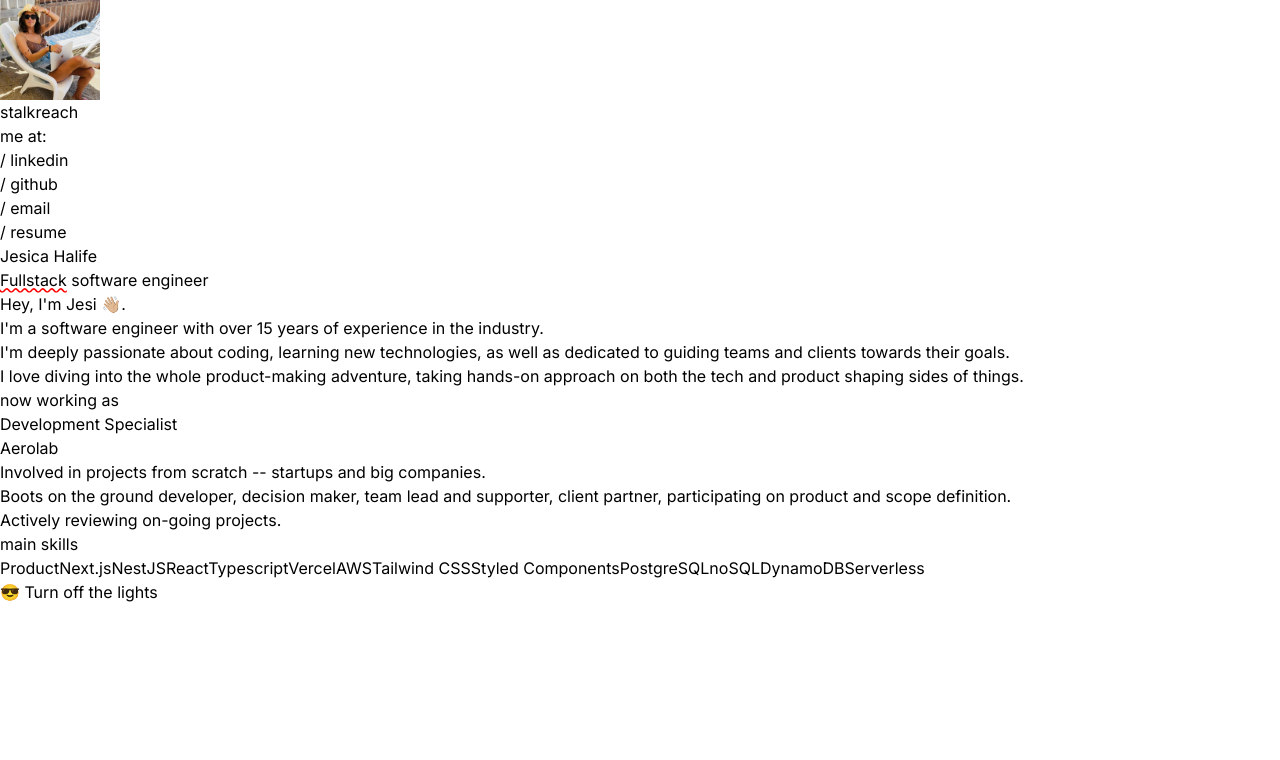
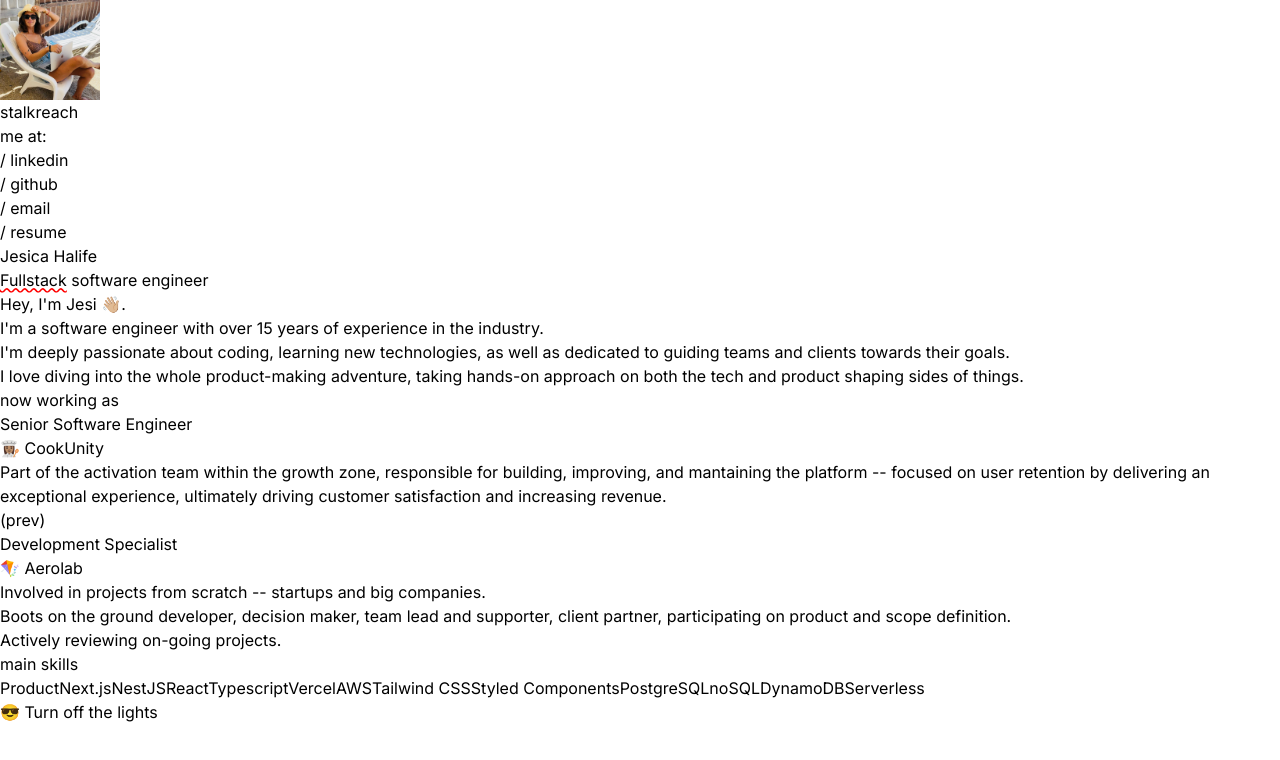
Before and after one commit to jessyhalife/jesi-web, a Next.js app: page /cv.pdf in a window 1280 px wide. Shown: the top 760 px of the page. Built offline with nearby package versions, Linux system fonts and the light colour scheme.

Commit message:
chore: update info

```diff
--- a/src/app/[lang]/page.tsx
+++ b/src/app/[lang]/page.tsx
@@ -40,17 +40,41 @@ export default function Home({
         <h3 className="text-2xl font-semibold">now working as</h3>
         <div className="gap-4 flex flex-col">
           <div className="text-lg flex flex-row flex-wrap justify-between">
-            <p className="font-light">Development Specialist</p>
+            <p className="font-light">Senior Software Engineer</p>
+            <Link
+              href="https://www.cookunity.com/"
+              target="_blank"
+              rel="noreferrer noopener"
+              className="font-semibold text-yellow-500 hover:text-yellow-400"
+            >
+              👩🏽‍🍳 CookUnity
+            </Link>
+          </div>
+          <p className="text-slate-500 dark:text-slate-400">
+            Part of the activation team within the growth zone, responsible for
+            building, improving, and mantaining the platform -- focused on user
+            retention by delivering an exceptional experience, ultimately
+            driving customer satisfaction and increasing revenue.
+          </p>
+        </div>
+      </div>
+      <div className="flex flex-col gap-2 text-gray-500">
+        <div className="flex flex-row gap-2 items-center justify-between">
+          <div className="flex flex-row items-center gap-2">
+            <h3 className="text-md font-light text-gray-500">(prev)</h3>
+            <p className="font-light text-sm">Development Specialist</p>
+          </div>
           <Link
             href="https://aerolab.us"
             target="_blank"
             rel="noreferrer noopener"
-              className="font-semibold text-orange-600 hover:text-orange-400"
+            className="font-semibold text-sm text-orange-600 hover:text-orange-400"
           >
-              Aerolab
+            🪁 Aerolab
           </Link>
         </div>
-          <p className="text-slate-500 dark:text-slate-400">
+
+        <p className="text-slate-500 text-sm dark:text-slate-400">
           Involved in projects from scratch -- startups and big companies.
           <br />
           Boots on the ground developer, decision maker, team lead and
@@ -59,7 +83,6 @@ export default function Home({
           <br />
           Actively reviewing on-going projects.
         </p>
-        </div>
       </div>
       <div className="flex flex-col gap-4">
         <h3 className="text-2xl font-semibold">main skills</h3>
```
Also changed, not shown: 2 other files (tests, documents, lock files or other folders). Lines whose indentation alone changed are shown as unchanged.
